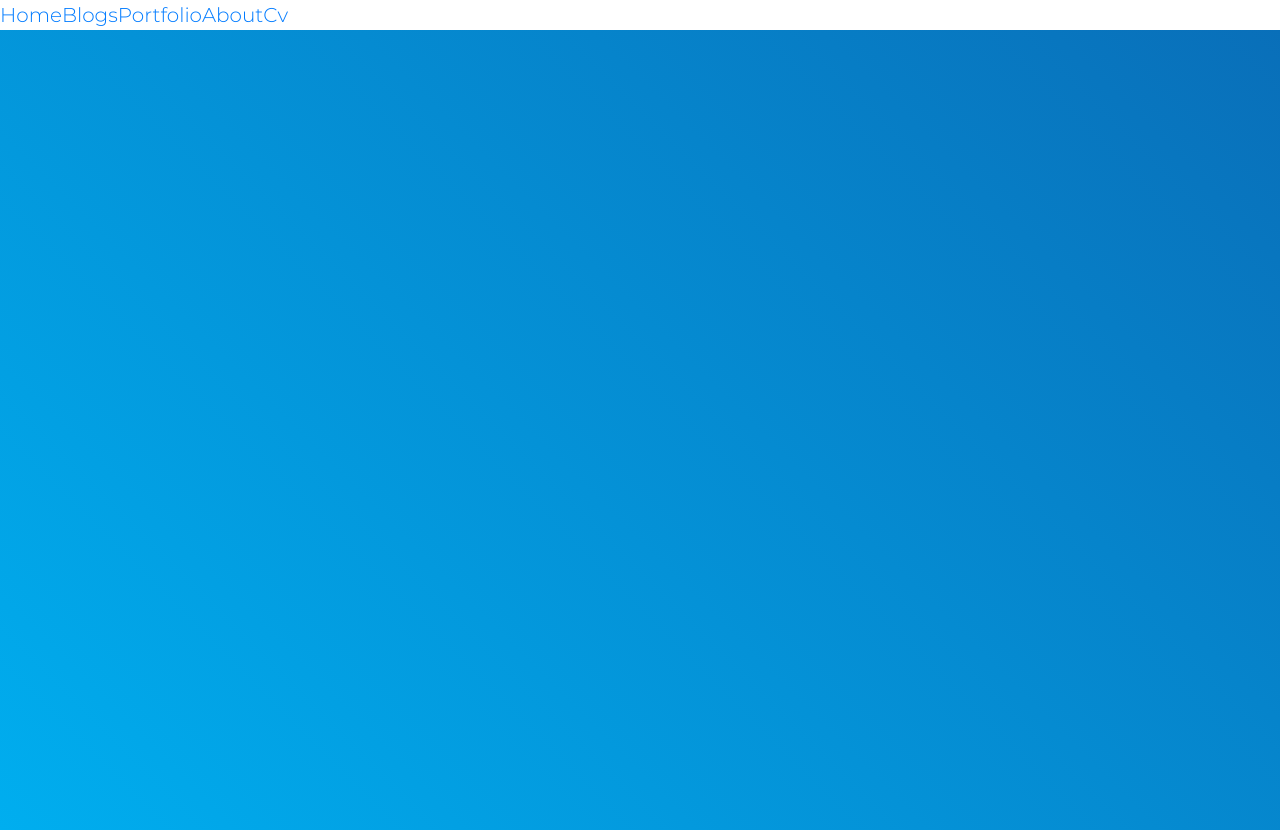
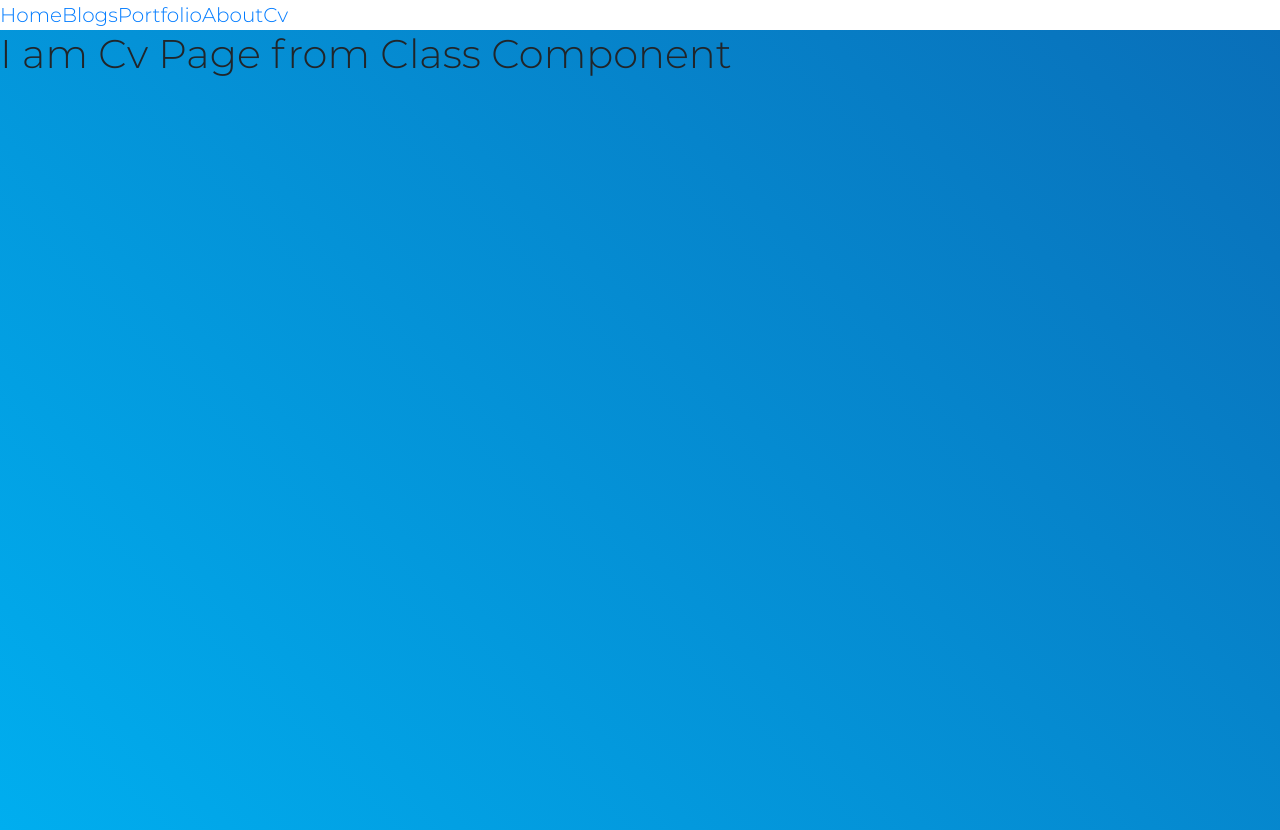
Before and after one commit to andrewjthomsen/portfolio-2020, a Next.js app: page /cv in a window 1280 px wide. Built offline with nearby package versions, Linux system fonts and the light colour scheme.

Commit message:
Added styling to index page, added content to index page, imported images to be used for portfolio, and edited BaseLayout component to fix an issue that was occuring with images and content not being displayed.

```diff
--- a/components/layouts/BaseLayout.js
+++ b/components/layouts/BaseLayout.js
@@ -2,12 +2,12 @@ import React, { Children } from "react";
 import Header from "../shared/Header";
 
 const BaseLayout = props => {
-  const { className, Children } = props;
+  const { className, children } = props;
   return (
     <div className="layout-container">
       <Header />
       <main className={`cover ${className}`}>
-        <div className="wrapper">{Children}</div>
+        <div className="wrapper">{children}</div>
       </main>
     </div>
   );
--- a/styles/_index.scss
+++ b/styles/_index.scss
@@ -101,6 +101,12 @@ html, body {
   height: 493px;
 }
 
+.background-image-src {
+  width: 100%;
+  height: 100%;
+  object-fit: cover;
+}
+
 .shadow-custom {
   width: 100%;
   height: 100%;
```
